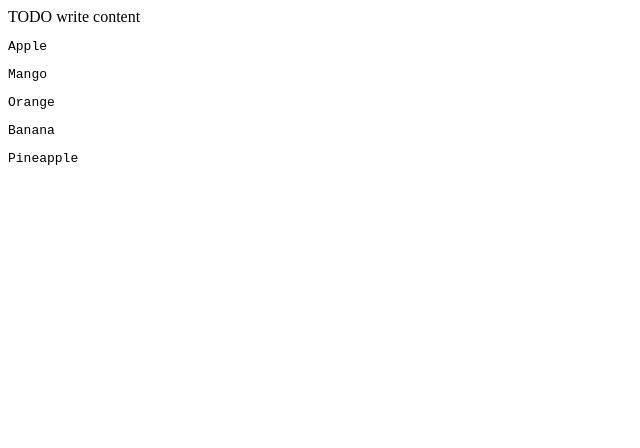
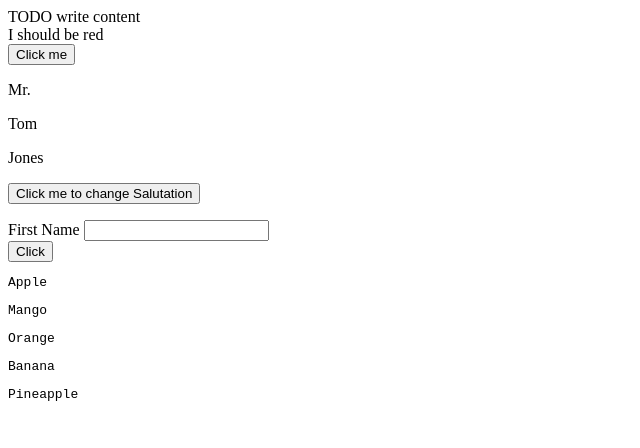
Before and after one commit to kauroopm/ICE4, a website: page Revision/public_html/index.html in a window 1280 px wide. Shown: the whole page, without its empty margins (0-640 px from the left). Drawn offline with Linux system fonts and the light colour scheme.

Commit message:
deliverable-1

```diff
--- a/Revision/public_html/index.html
+++ b/Revision/public_html/index.html
@@ -11,8 +11,29 @@ and open the template in the editor.
         <meta name="viewport" content="width=device-width, initial-scale=1.0">
     </head>
     <body>
-        <div>TODO write content</div>
+        <div id="1" onclick="roopkaran()">TODO write content</div>
+        <div id="2"> I should be red </div>
+        <button onclick="changeColor()"> Click me </button>
+        <p> Mr. </p>
+        <p> Tom </p>
+        <p> Jones </p>
+        <button onclick="changeSalutation()"> Click me to change Salutation </button>
+        <p>  </p>
+        First Name <input id="3" type="text" name="fn"><br>
+        <button onclick="fname()"> Click </button>
         <script>
+            function changeSalutation() {
+                let getname = document.getElementsByTagName("p");
+                let name = "Sir";
+                getname[3].innerText = name + " " + getname[1].innerText + " " + getname[2].innerText;
+                document.getElementsByTagName("p")[3];
+            }
+            function changeColor() {
+                document.getElementById("2").style.color = "red";
+            }
+            function roopkaran() {
+                document.getElementById("1").innerHTML = "Karan";
+            }
             let fruit1 = ["apple", "mango", "orange", "banana", "pineapple"];
             let fruitName = fruit1.map(function (item) {
                 let firstLetter = item.charAt(0).toUpperCase();
@@ -27,8 +48,8 @@ and open the template in the editor.
             let fruit = ["apple", "mango", "orange", "banana", "pineapple"];
             let roop = fruit.push("strawberry");
             let roop3 = fruit.unshift("cookies");
-            let roop1 = fruit.pop( );
-            let roop2 = fruit.shift( );
+            let roop1 = fruit.pop();
+            let roop2 = fruit.shift();
             alert(roop);
             alert(roop1);
             alert(roop2);
```
